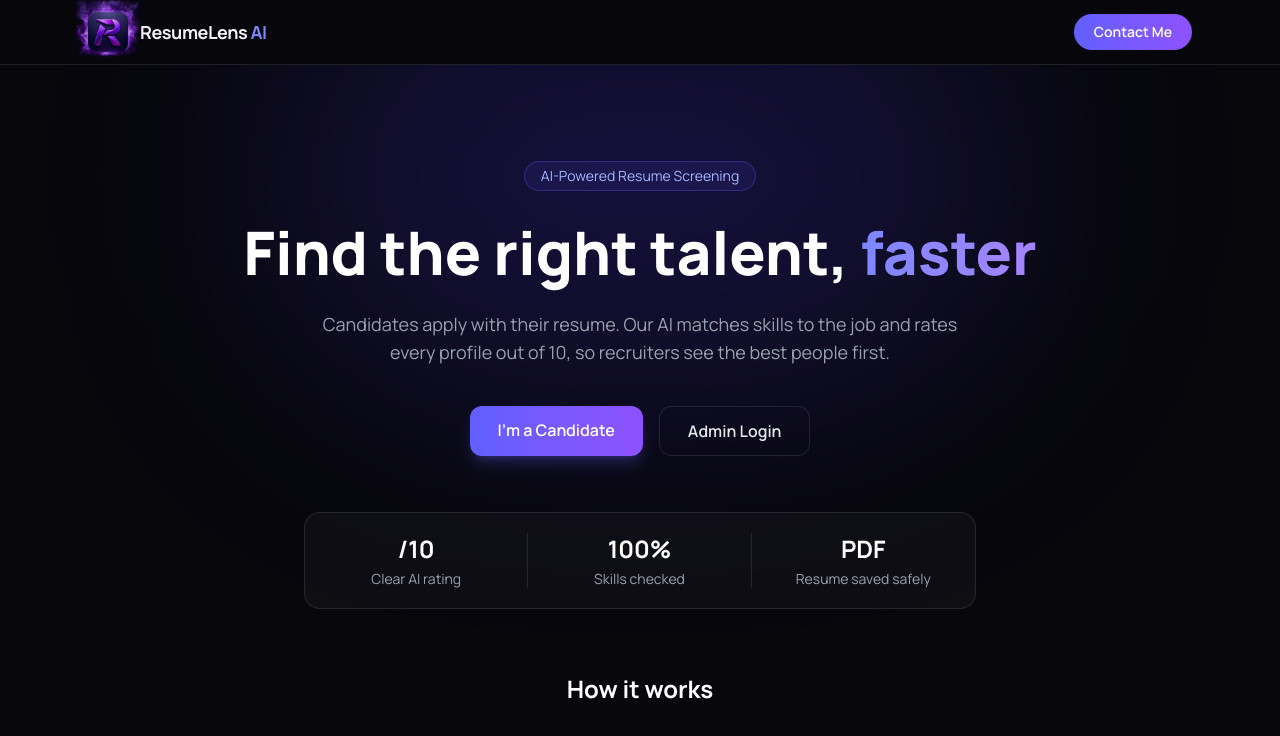
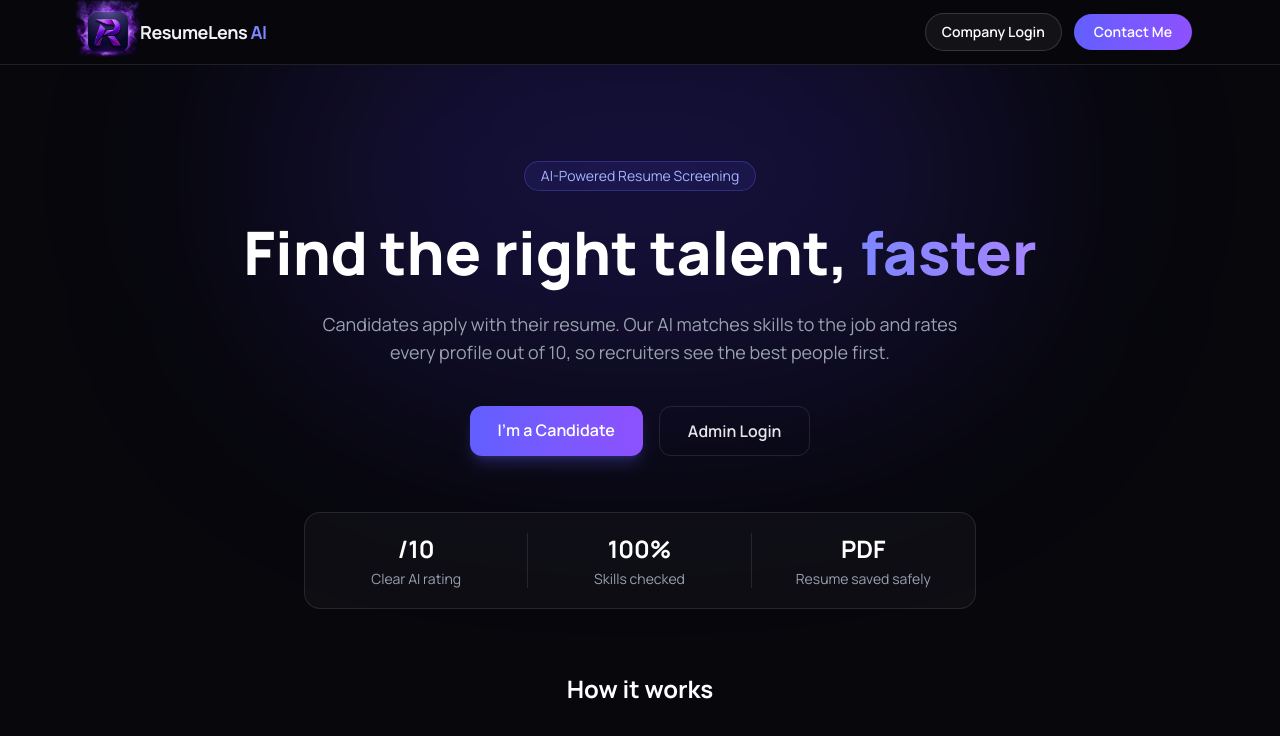
Before and after one commit to udayraj123-sudo/resumelens-ai, a Next.js app: page / in a window 1280 px wide. Shown: the top 736 px of the page. Built offline with nearby package versions, Linux system fonts and the light colour scheme.

Commit message:
Add hidden owner shortcut, Company Login button and robots rules

```diff
--- a/components/Navbar.js
+++ b/components/Navbar.js
@@ -9,11 +9,18 @@ export default function Navbar() {
   return (
     <header className="sticky top-0 z-50 border-b border-white/10 bg-[#07070c]/80 backdrop-blur">
       <nav className="mx-auto flex h-16 max-w-6xl items-center justify-between px-6">
-        <Link href="/" className="flex items-center gap-3">
+        <Link href="/" data-owner-logo className="flex items-center gap-3">
           <Logo />
           <span className="text-lg font-bold tracking-tight">
             ResumeLens <span className="text-indigo-400">AI</span>
           </span>
+        </Link>
+        <div className="flex items-center gap-2 sm:gap-3">
+          <Link
+            href="/company/login"
+            className="rounded-full border border-white/15 bg-white/5 px-4 py-2 text-sm font-semibold text-white transition hover:bg-white/10"
+          >
+            Company Login
           </Link>
           <a
             href={whatsappLink}
@@ -23,6 +30,7 @@ export default function Navbar() {
           >
             Contact Me
           </a>
+        </div>
       </nav>
     </header>
   );
```
Lines whose indentation alone changed are shown as unchanged.
